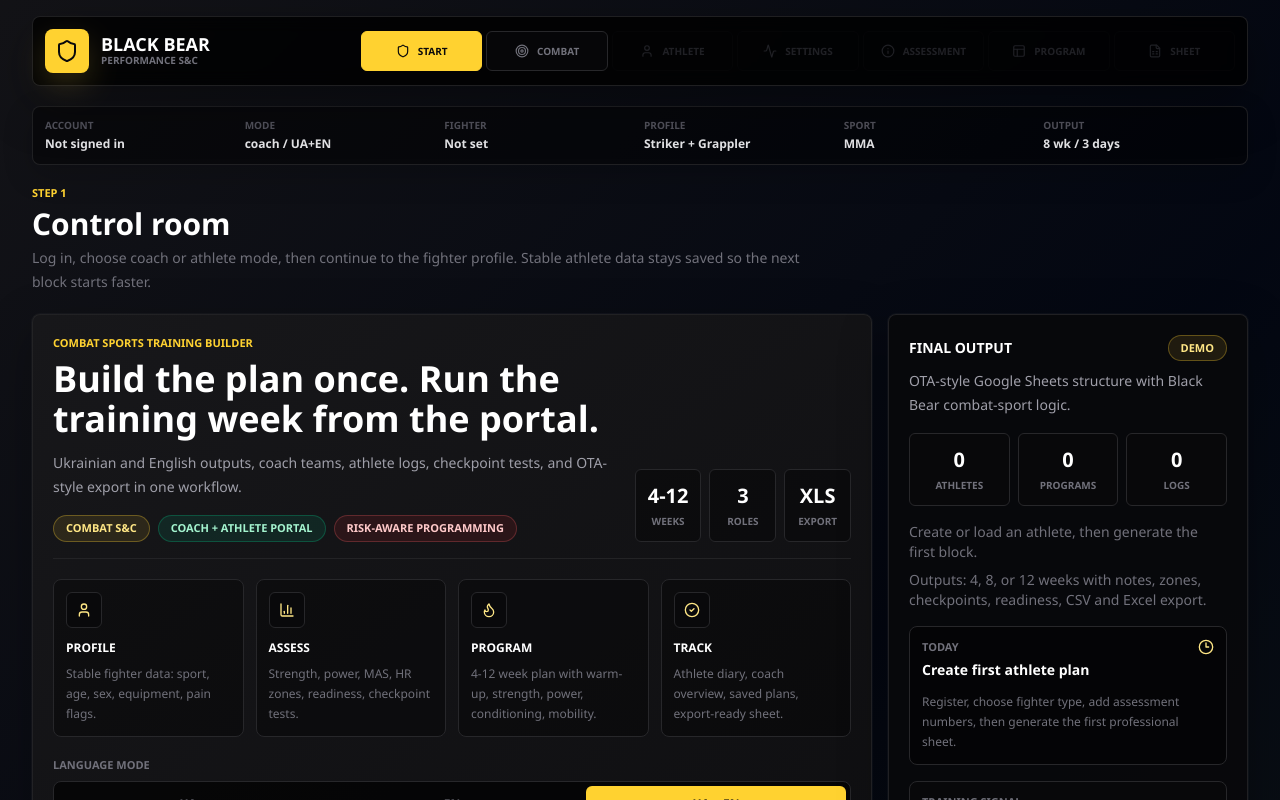
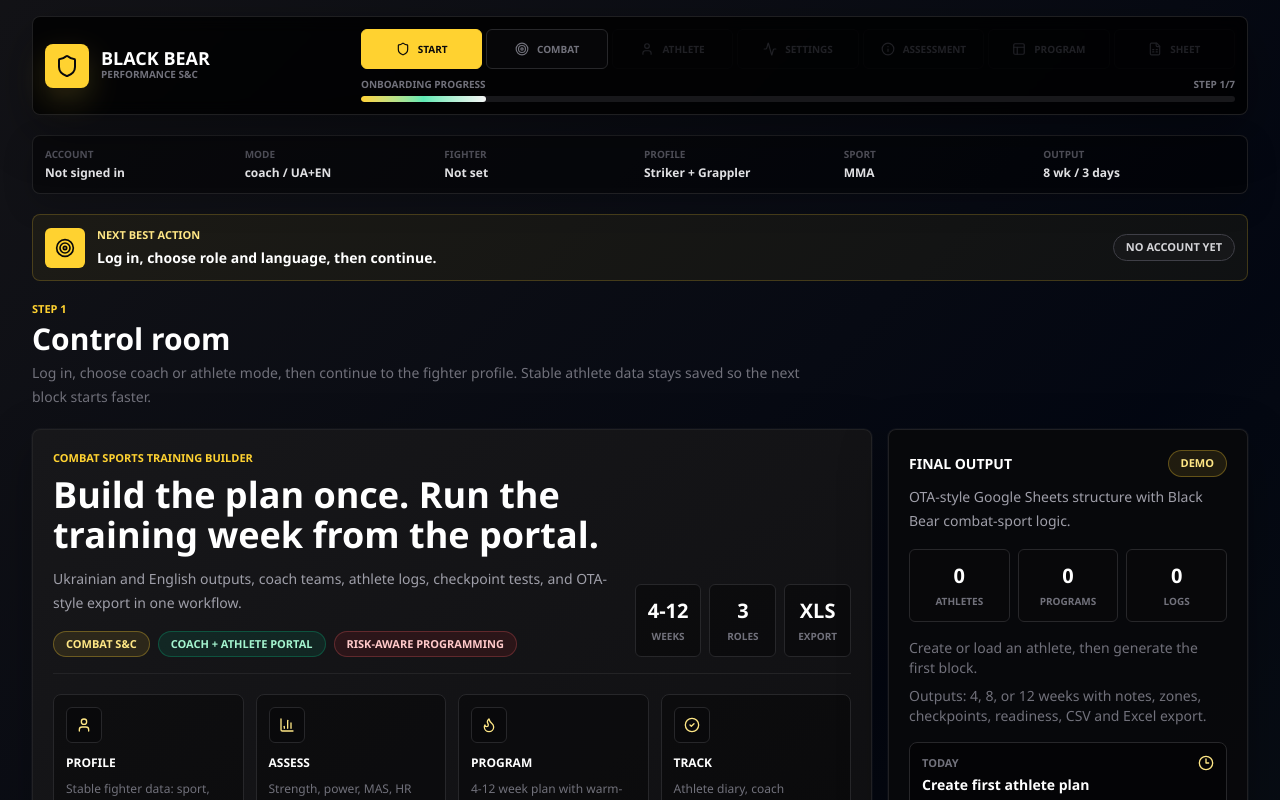
Before and after one commit to ihorkot12/X, a React (Vite) app: page / in a window 1280 px wide. Shown: the top 800 px of the page. Built offline with nearby package versions, Linux system fonts and the light colour scheme.

Commit message:
Add guided onboarding progress

```diff
--- a/src/App.tsx
+++ b/src/App.tsx
@@ -913,6 +913,7 @@
               <p className="text-[10px] font-bold uppercase text-zinc-500">Performance S&C</p>
             </div>
           </div>
+          <div className="grid gap-2">
             <nav className="grid grid-cols-4 gap-1 md:grid-cols-7">
               {steps.map((item, index) => {
                 const Icon = item.icon;
@@ -943,6 +944,18 @@
                 );
               })}
             </nav>
+            <div className="grid gap-1">
+              <div className="flex items-center justify-between text-[10px] font-bold uppercase text-zinc-500">
+                <span>Onboarding progress</span>
+                <span>
+                  Step {step}/{steps.length}
+                </span>
+              </div>
+              <div className="h-1.5 overflow-hidden rounded-full bg-zinc-900">
+                <div className="h-full rounded-full bg-gradient-to-r from-amber-300 via-emerald-300 to-zinc-100 transition-all duration-500" style={{ width: `${(step / steps.length) * 100}%` }} />
+              </div>
+            </div>
+          </div>
         </header>
 
         <main className="min-h-[620px]">
@@ -954,6 +967,14 @@
             combatProfile={combatProfile}
             athleteProfile={athleteProfile}
             programSettings={programSettings}
+          />
+          <NextActionBar
+            step={step}
+            account={account}
+            athleteProfile={athleteProfile}
+            program={program}
+            savedProgramsCount={savedPrograms.length}
+            logsCount={trainingLogs.length}
           />
 
           {step === 1 && (
@@ -2056,6 +2077,51 @@
   );
 }
 
+function NextActionBar({
+  step,
+  account,
+  athleteProfile,
+  program,
+  savedProgramsCount,
+  logsCount,
+}: {
+  step: number;
+  account: UserAccount | null;
+  athleteProfile: AthleteProfile;
+  program: GeneratedProgram | null;
+  savedProgramsCount: number;
+  logsCount: number;
+}) {
+  const actions = [
+    "Log in, choose role and language, then continue.",
+    "Pick the fighter type before loading sport stress.",
+    "Save stable athlete data once so future blocks are faster.",
+    "Choose block length, weekly S&C days and competition context.",
+    "Enter tests and readiness; then generate the plan.",
+    "Review next session, week density, risks and coach notes.",
+    "Export the sheet and save the athlete diary after training.",
+  ];
+  const label = actions[step - 1] || actions[0];
+  const detail = program
+    ? `${program.weeks.length} weeks ready / ${logsCount} logs saved`
+    : account
+      ? `${savedProgramsCount} saved programs / ${athleteProfile.name || "athlete not set"}`
+      : "No account yet";
+
+  return (
+    <div className="mb-5 grid gap-3 rounded-lg border border-amber-300/20 bg-amber-300/5 p-3 md:grid-cols-[auto_1fr_auto] md:items-center">
+      <div className="flex h-10 w-10 items-center justify-center rounded-md bg-amber-300 text-zinc-950">
+        <Target className="h-5 w-5" />
+      </div>
+      <div>
+        <p className="text-[11px] font-bold uppercase text-amber-200">Next best action</p>
+        <p className="mt-1 text-sm font-semibold text-white">{label}</p>
+      </div>
+      <StatusPill tone={program ? "green" : account ? "gold" : "zinc"} label={detail} />
+    </div>
+  );
+}
+
 function SummaryItem({ label, value }: { label: string; value: string }) {
   return (
     <div>
```
Lines whose indentation alone changed are shown as unchanged.
